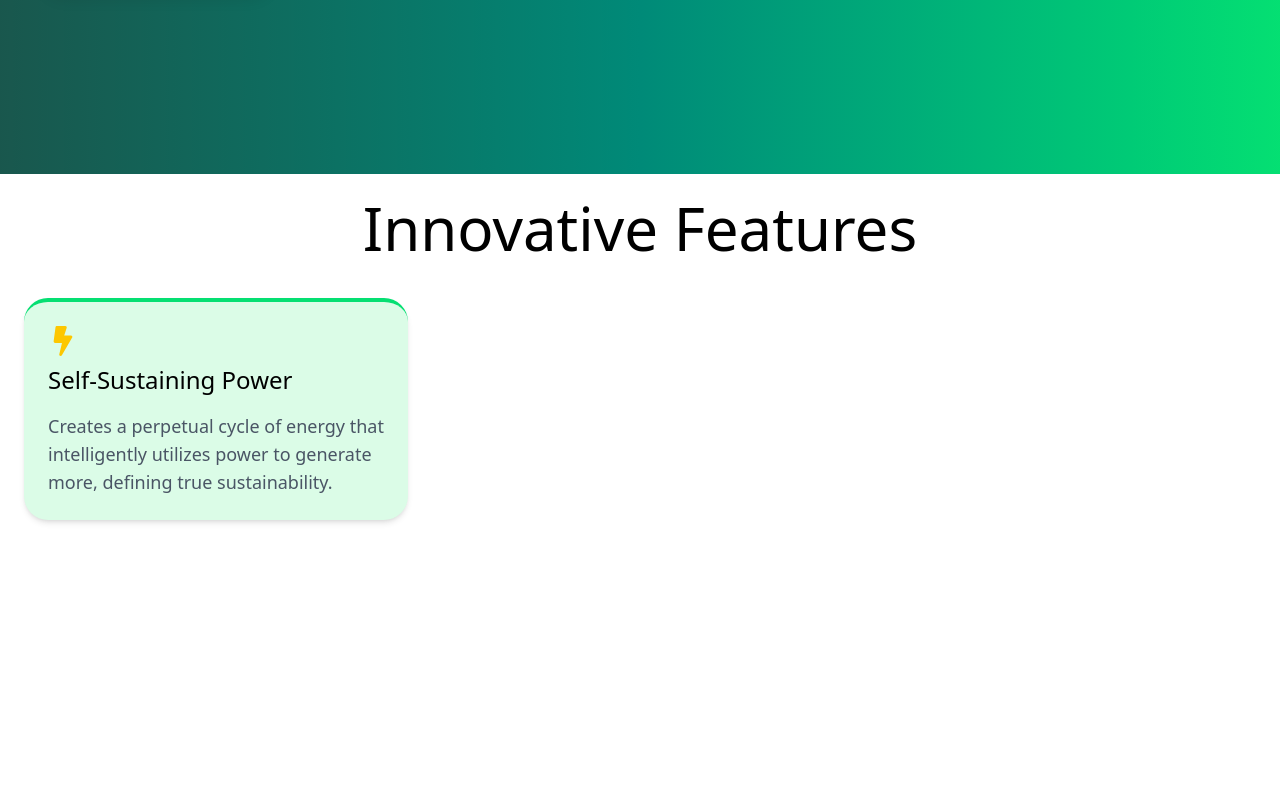
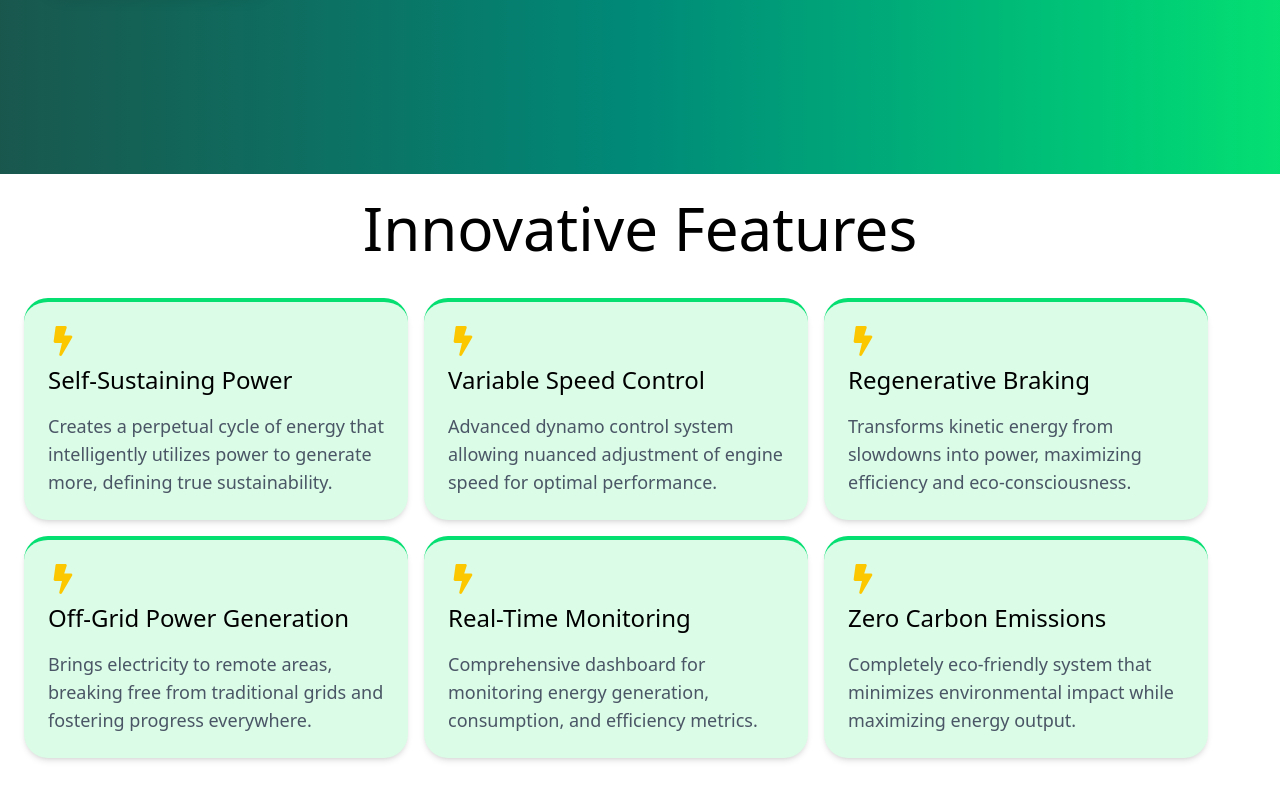
Before and after one commit to Dhruvbindal288/Mark1, a React (Vite) app: page / in a window 1280 px wide. Shown: the part 698-1498 px from the top of the page. Built offline with nearby package versions, Linux system fonts and the light colour scheme.

Commit message:
Card component created with dynamic content

```diff
--- a/src/components/Card.jsx
+++ b/src/components/Card.jsx
@@ -1,16 +1,15 @@
 import React from "react";
 import { FaBolt } from "react-icons/fa";
 
-function Card() {
+function Card({heading,text}) {
   return (
     <div className="w-full  md:w-80 lg:w-96 bg-green-100 rounded-3xl border-t-4 border-green-400 p-6 shadow-md hover:shadow-lg transition">
       <FaBolt className="text-yellow-400 text-3xl mb-2" />
       <h2 className="text-lg sm:text-xl md:text-2xl mb-4 font-medium">
-        Self-Sustaining Power
+       {heading}
       </h2>
       <p className="text-sm sm:text-base md:text-lg text-gray-600">
-        Creates a perpetual cycle of energy that intelligently utilizes power to
-        generate more, defining true sustainability.
+       {text}
       </p>
     </div>
   );
--- a/src/pages/Features.jsx
+++ b/src/pages/Features.jsx
@@ -1,13 +1,50 @@
-
-import Card from '../components/Card'
+import Card from "../components/Card";
 function Features() {
   return (
-    <div className='h-screen p-6'>
-      <h1 className='md:text-6xl text-center font-medium mb-10'>Innovative Features</h1>
-      <Card></Card>
-
+    <div className="h-screen p-6">
+      <h1 className="md:text-6xl text-center font-medium mb-10">
+        Innovative Features
+      </h1>
+      <div className="flex gap-4 flex-wrap">
+        <Card
+          text={
+            "Creates a perpetual cycle of energy that intelligently utilizes power to generate more, defining true sustainability."
+          }
+          heading={"Self-Sustaining Power"}
+        />
+        <Card
+          text={
+            "Advanced dynamo control system allowing nuanced adjustment of engine speed for optimal performance."
+          }
+          heading={"Variable Speed Control"}
+        />
+        <Card
+          text={
+            "Transforms kinetic energy from slowdowns into power, maximizing efficiency and eco-consciousness."
+          }
+          heading={"Regenerative Braking"}
+        />
+        <Card
+          text={
+            "Brings electricity to remote areas, breaking free from traditional grids and fostering progress everywhere."
+          }
+          heading={"Off-Grid Power Generation"}
+        />
+        <Card
+          text={
+            "Comprehensive dashboard for monitoring energy generation, consumption, and efficiency metrics."
+          }
+          heading={"Real-Time Monitoring"}
+        />
+        <Card
+          text={
+            "Completely eco-friendly system that minimizes environmental impact while maximizing energy output."
+          }
+          heading={"Zero Carbon Emissions"}
+        />
+      </div>
     </div>
-  )
+  );
 }
 
-export default Features
+export default Features;
```
